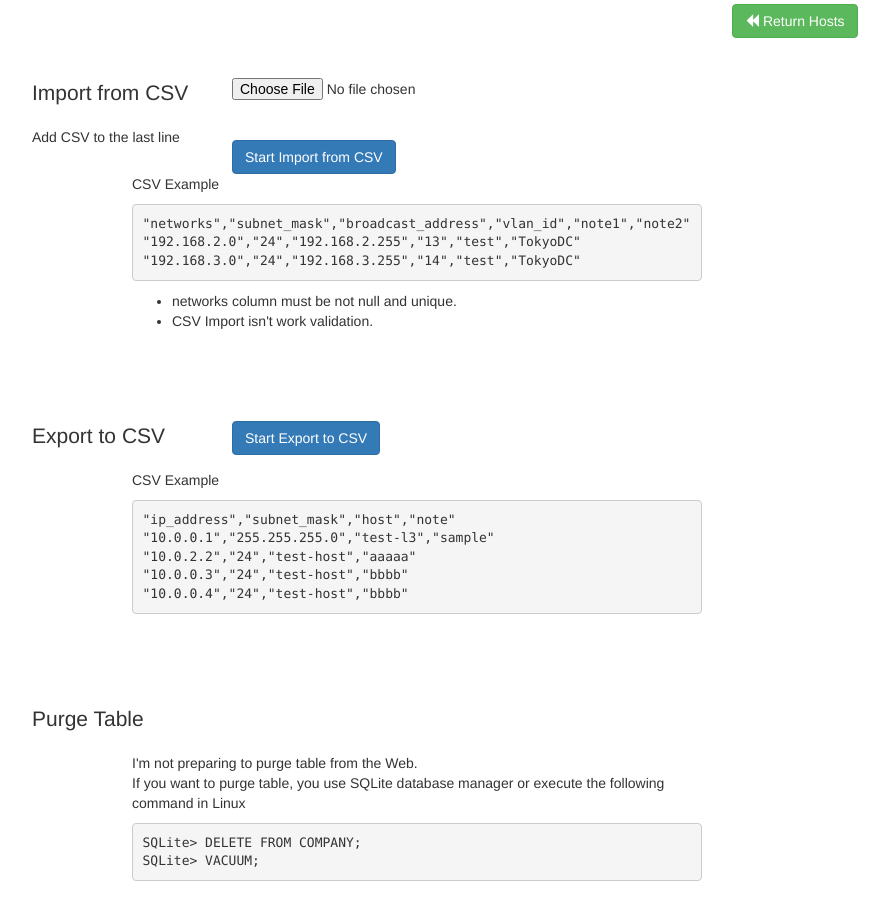
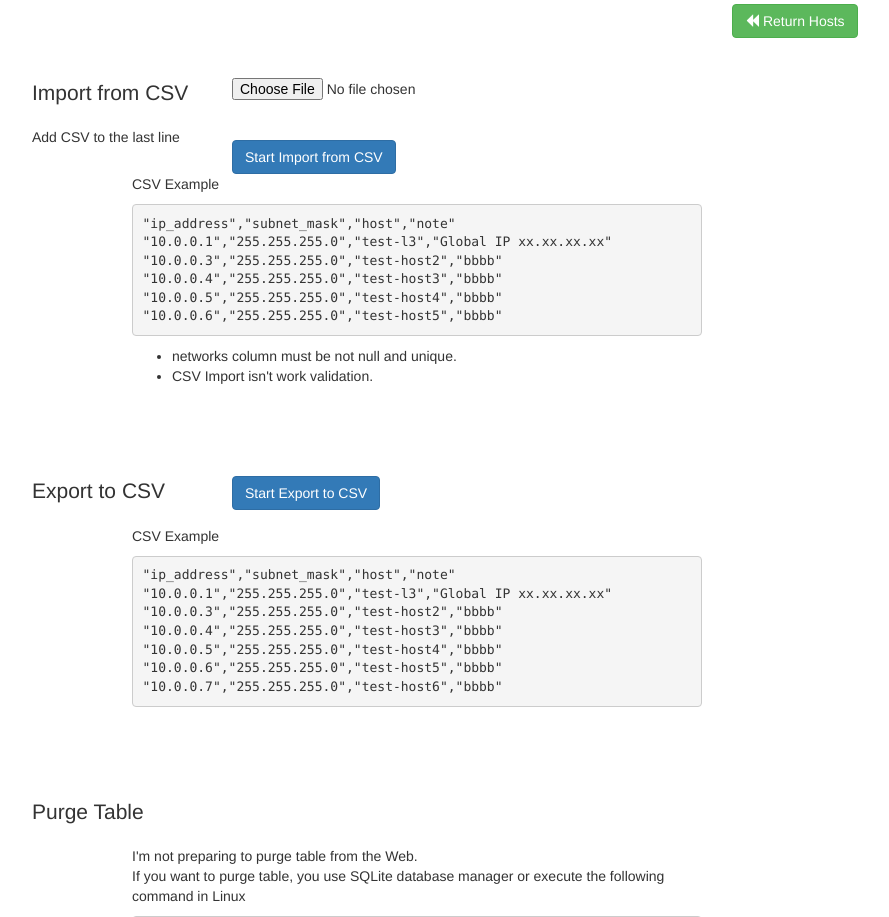
Before and after one commit to kuritaka/SimpleIPAM, a CodeIgniter app: page /database/index.php/hosts/csv in a window 1280 px wide. Shown: the part 131-1048 px from the top of the page, without its empty margins (123-1012 px from the left). Run offline with CodeIgniter, Linux system fonts and the light colour scheme.

Commit message:
change hosts export/import examplo

```diff
--- a/application/views/hosts_csv.php
+++ b/application/views/hosts_csv.php
@@ -41,9 +41,12 @@
 <div class="col-sm-6">
 <p>CSV Example</p>
 <pre>
-"networks","subnet_mask","broadcast_address","vlan_id","note1","note2"
-"192.168.2.0","24","192.168.2.255","13","test","TokyoDC"
-"192.168.3.0","24","192.168.3.255","14","test","TokyoDC"
+"ip_address","subnet_mask","host","note"
+"10.0.0.1","255.255.255.0","test-l3","Global IP xx.xx.xx.xx"
+"10.0.0.3","255.255.255.0","test-host2","bbbb"
+"10.0.0.4","255.255.255.0","test-host3","bbbb"
+"10.0.0.5","255.255.255.0","test-host4","bbbb"
+"10.0.0.6","255.255.255.0","test-host5","bbbb"
 </pre>
     <ul>
     <li>networks column must be not null and unique.</li>
@@ -105,10 +108,12 @@
 <p>CSV Example</p>
 <pre>
 "ip_address","subnet_mask","host","note"
-"10.0.0.1","255.255.255.0","test-l3","sample"
-"10.0.2.2","24","test-host","aaaaa"
-"10.0.0.3","24","test-host","bbbb"
-"10.0.0.4","24","test-host","bbbb"
+"10.0.0.1","255.255.255.0","test-l3","Global IP xx.xx.xx.xx"
+"10.0.0.3","255.255.255.0","test-host2","bbbb"
+"10.0.0.4","255.255.255.0","test-host3","bbbb"
+"10.0.0.5","255.255.255.0","test-host4","bbbb"
+"10.0.0.6","255.255.255.0","test-host5","bbbb"
+"10.0.0.7","255.255.255.0","test-host6","bbbb"
 </pre>
     </div>
 </div>
```
